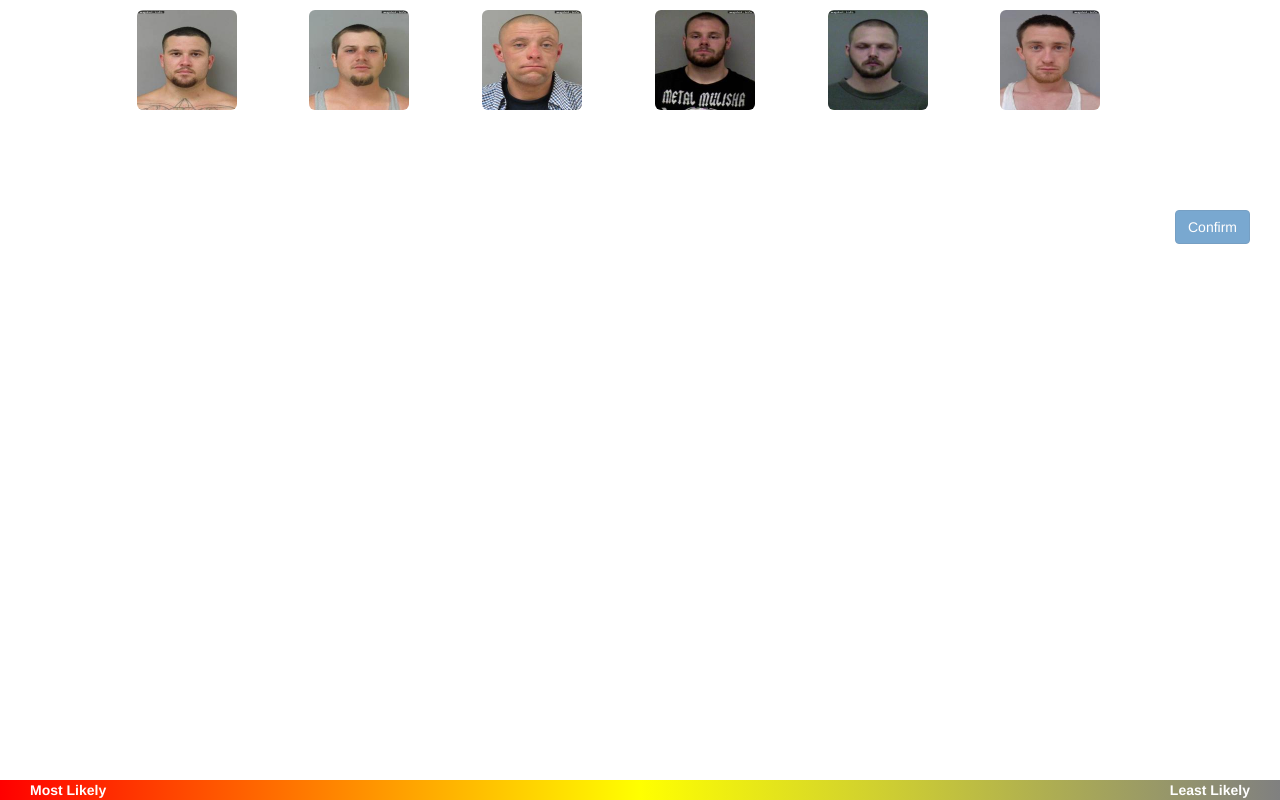
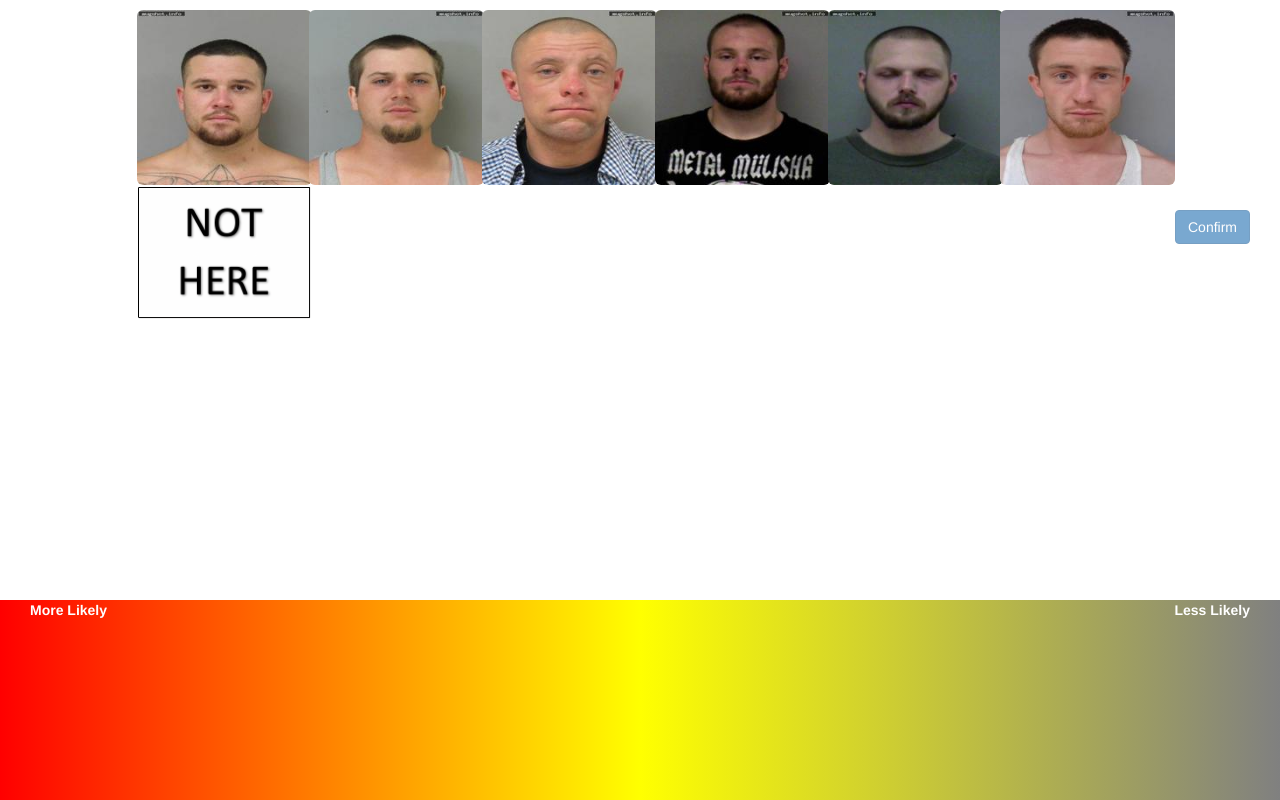
Before and after one commit to sumamovva/starns_survey_website, a plain HTML site: page index.html in a window 1280 px wide. Drawn offline with nearby package versions, Linux system fonts and the light colour scheme.

Commit message:
made grad1 larger pics larger fix scale wording

```diff
--- a/assets/css/style.css
+++ b/assets/css/style.css
@@ -5,7 +5,7 @@
 }
 
 .img-suspect{
-	width: 100px;
+	width: 175px;
 }
 
 .dropable-item {
@@ -24,13 +24,13 @@
 
 }
 
-.inner-drop { position: relative; height: 100%;}
+.inner-drop { position: relative; height: 800%;}
 .inner-drop ul { position: absolute; bottom: 0 }
 .inner-drop  li { display: block; list-style: none }
 
 #grad1{
 
-  height: 20px;
+  height: 200px;
   background-color: red; /* For browsers that do not support gradients */
   background-image: linear-gradient(to right, red , yellow, grey); /* Standard syntax (must be*/
   position: fixed;
@@ -54,6 +54,7 @@
 .wrap-btn-confirm{
 	margin-right: 30px;
 	margin-bottom: 10px;
+	position: static;
 }
 
 #min-text {
--- a/index.html
+++ b/index.html
@@ -36,9 +36,10 @@
 	  		<div class="suspect-item col-md-2"><img data-id="4" class="img-rounded img-suspect"  src="assets/images/img4.jpg"></div>
 	  		<div class="suspect-item col-md-2"><img data-id="5" class="img-rounded img-suspect"  src="assets/images/img5.jpg"></div>
 	  		<div class="suspect-item col-md-2"><img data-id="6" class="img-rounded img-suspect"  src="assets/images/img6.jpg"></div>
+        <div class="suspect-item col-md-2"><img data-id="7" class="img-rounded img-suspect"  src="assets/images/nothere.jpg"></div>
 	  	</div>
       <div style="clear: both"></div>
-      <div class="pull-right wrap-btn-confirm"><button disabled="disabled" type="button" class="btn btn-primary btn-modal" data-toggle="modal" data-target="#confirm-modal">
+      <div class="pull-right wrap-btn-confirm"><button style="width: 100%; height: 800%;" disabled="disabled" type="button" class="btn btn-primary btn-modal" data-toggle="modal" data-target="#confirm-modal">
   Confirm
 </button></div>
   	</div>
@@ -56,14 +57,14 @@
 
 
   	</div>
-    <div id="grad1"><span id="most-likely">Most Likely</span><span id="least-likely">Least Likely</span></div>
+    <div id="grad1"><span id="most-likely">More Likely</span><span id="least-likely">Less Likely</span></div>
 
 
    <div class="modal fade" id="confirm-modal" tabindex="-1" role="dialog" aria-labelledby="exampleModalLabel" aria-hidden="true">
         <div class="modal-dialog" role="document">
           <div class="modal-content">
             <div class="modal-header">
-              <h5 class="modal-title" id="exampleModalLabel">Confirm</h5>
+              <h10 class="modal-title" id="exampleModalLabel">Confirm</h10>
               <button type="button" class="close" data-dismiss="modal" aria-label="Close">
                 <span aria-hidden="true">&times;</span>
               </button>
```
Also changed, not shown: assets/images/nothere.jpg (added).
